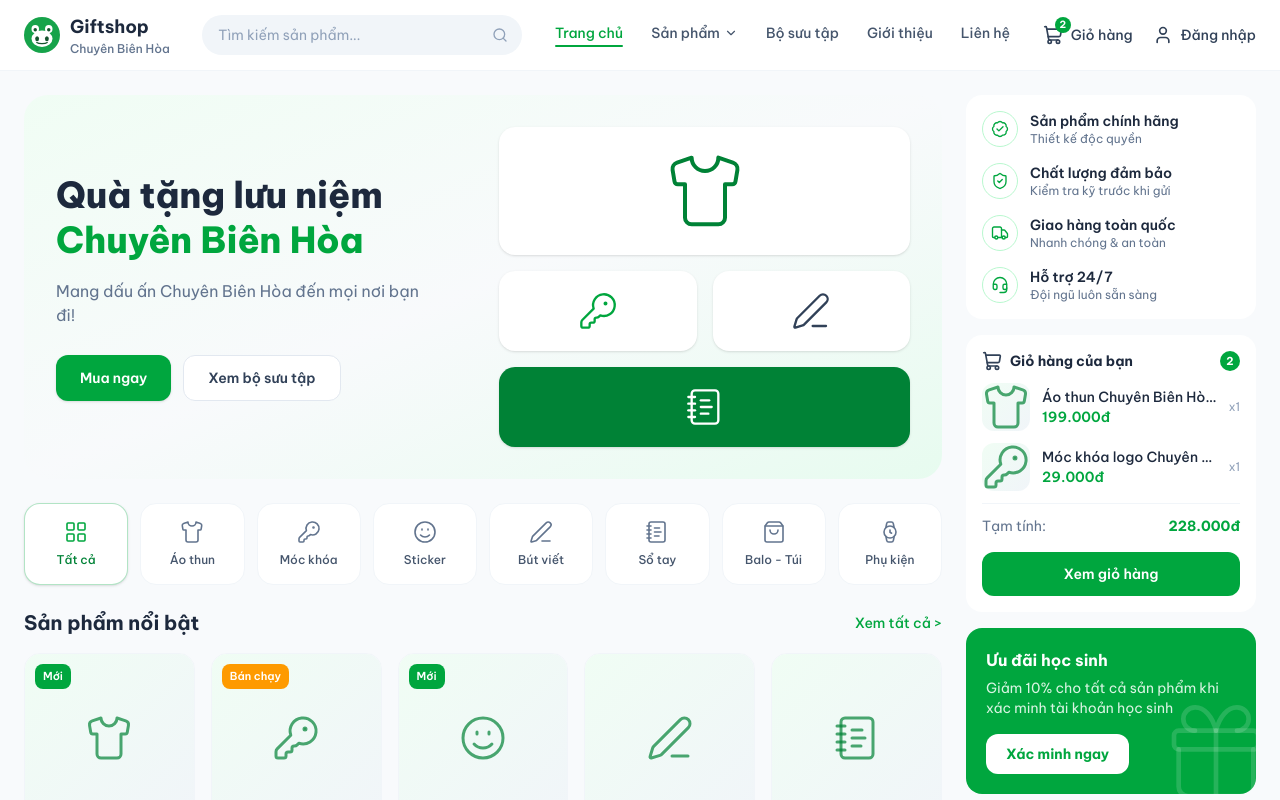
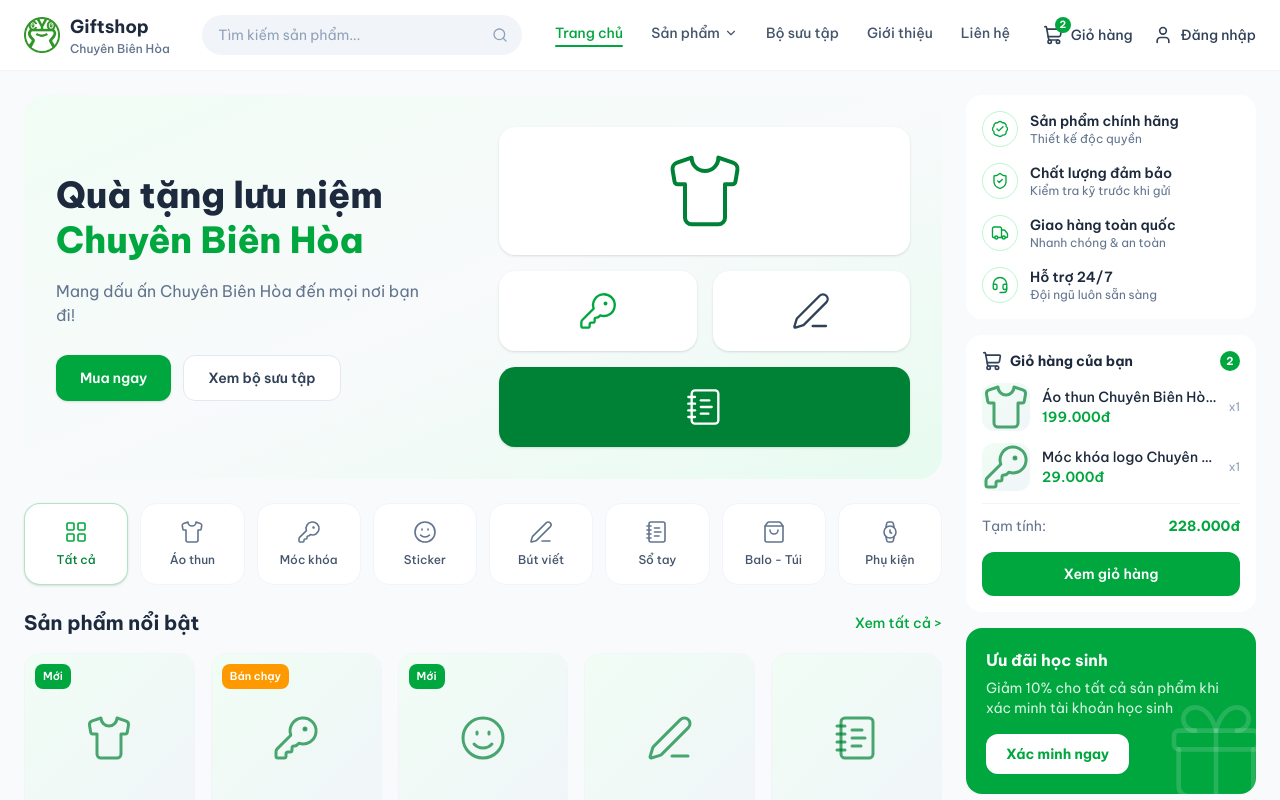
Before and after one commit to tunnaduong/cbh-youth-online-gift-shop, a Next.js app: page / in a window 1280 px wide. Shown: the top 800 px of the page. Built offline with nearby package versions, Linux system fonts and the light colour scheme.

Commit message:
Use real CYO logo from main app instead of placeholder SVG
Co-Authored-By: Claude Sonnet 5 <noreply@anthropic.com>

```diff
--- a/app/components/FrogLogo.tsx
+++ /dev/null
@@ -1,15 +0,0 @@
-export default function FrogLogo({ className = "h-9 w-9" }: { className?: string }) {
-  return (
-    <svg viewBox="0 0 48 48" className={className} fill="none" xmlns="http://www.w3.org/2000/svg">
-      <circle cx="24" cy="24" r="24" fill="#16a34a" />
-      <ellipse cx="15" cy="16" rx="5" ry="5.5" fill="#ffffff" />
-      <ellipse cx="33" cy="16" rx="5" ry="5.5" fill="#ffffff" />
-      <circle cx="15" cy="17" r="2.3" fill="#14532d" />
-      <circle cx="33" cy="17" r="2.3" fill="#14532d" />
-      <ellipse cx="24" cy="29" rx="14" ry="11" fill="#ffffff" />
-      <ellipse cx="17.5" cy="29" rx="2.6" ry="3.4" fill="#14532d" />
-      <ellipse cx="30.5" cy="29" rx="2.6" ry="3.4" fill="#14532d" />
-      <path d="M17 34c2.5 2 11.5 2 14 0" stroke="#14532d" strokeWidth="1.6" strokeLinecap="round" />
-    </svg>
-  );
-}
--- a/app/components/Header.tsx
+++ b/app/components/Header.tsx
@@ -1,7 +1,7 @@
 "use client";
 
 import { ChevronDown, Search, ShoppingCart, User } from "lucide-react";
-import FrogLogo from "./FrogLogo";
+import Image from "next/image";
 
 const navLinks = [
   { label: "Trang chủ", active: true },
@@ -16,7 +16,7 @@ export default function Header() {
     <header className="sticky top-0 z-30 border-b border-slate-100 bg-white">
       <div className="mx-auto flex h-[70px] max-w-[1280px] items-center justify-between gap-6 px-6">
         <a href="#" className="flex shrink-0 items-center gap-2.5">
-          <FrogLogo />
+          <Image src="/images/logo.png" alt="Giftshop logo" width={36} height={36} className="h-9 w-9" />
           <span className="leading-tight">
             <span className="block text-lg font-bold text-slate-800">Giftshop</span>
             <span className="block text-xs font-medium text-slate-500">
```
Also changed, not shown: public/images/logo.png (added).
